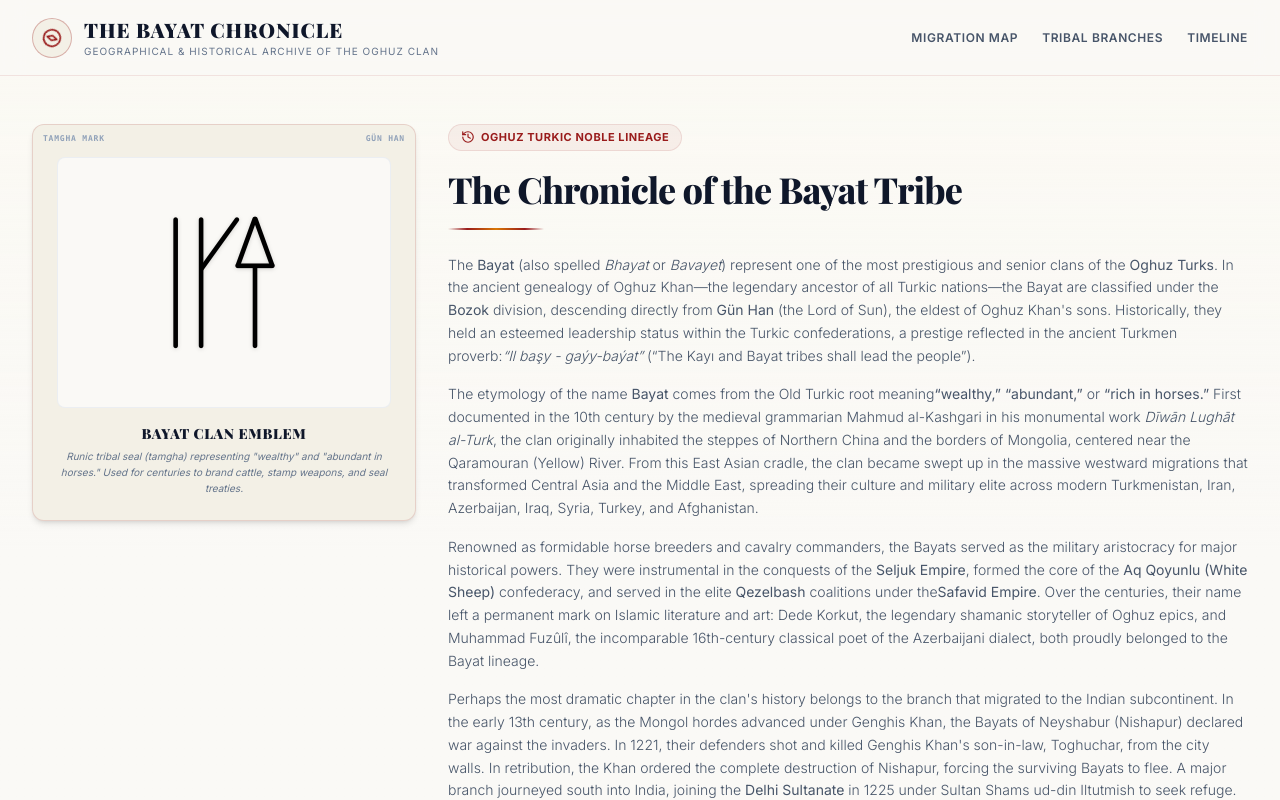
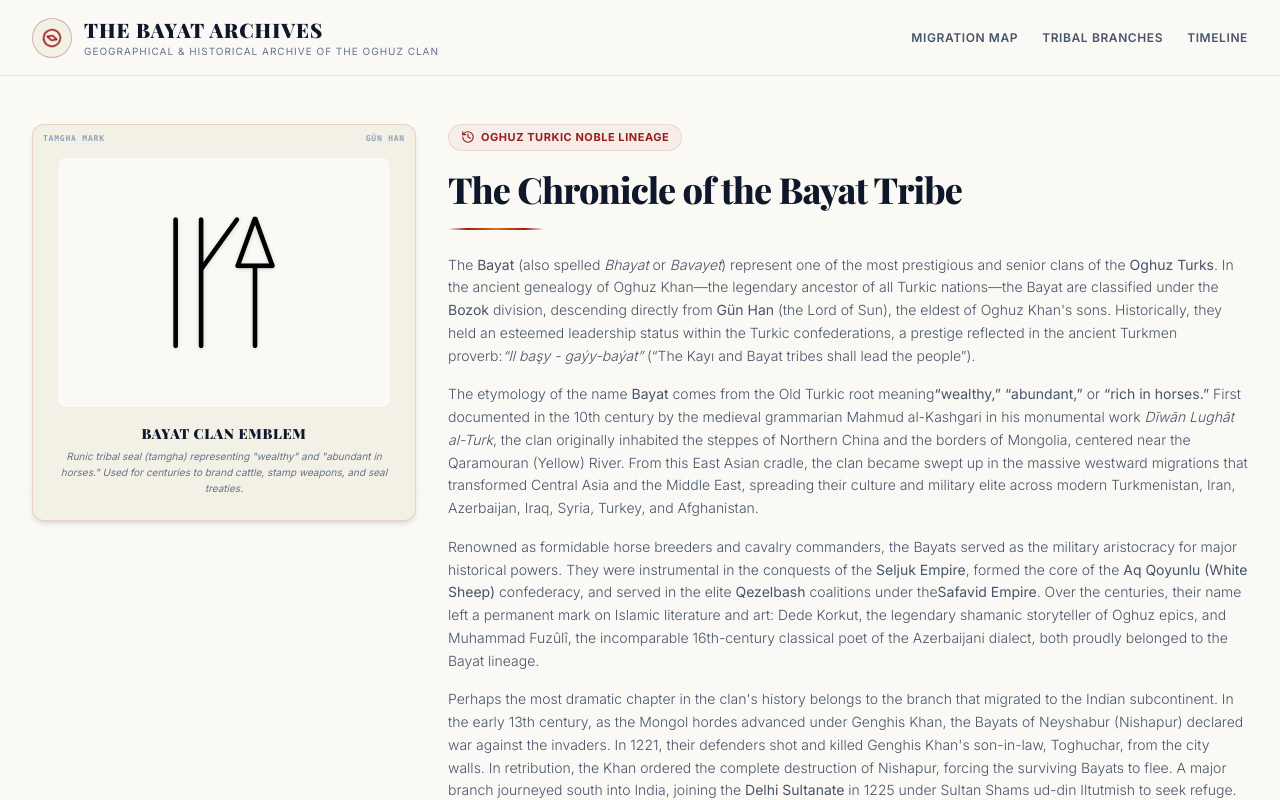
Before and after one commit to yolia21/bayat, a Next.js app: page / in a window 1280 px wide. Shown: the top 800 px of the page. Built offline with nearby package versions, Linux system fonts and the light colour scheme; a web font is replaced by a local one.

Commit message:
fix: rename to The Bayat Archives and add Yusuf Olia credit

```diff
--- a/src/app/layout.tsx
+++ b/src/app/layout.tsx
@@ -15,7 +15,7 @@ const inter = Inter({
 });
 
 export const metadata: Metadata = {
-  title: "The Bayat Chronicle | Historical Archive of the Bayat Tribe",
+  title: "The Bayat Archives | Historical Archive of the Bayat Tribe",
   description: "An interactive geographical and historical archive tracing the migrations, branches, and legacy of the Oghuz Turkic Bayat and Bhayat clans across continents.",
 };
 
--- a/src/app/page.tsx
+++ b/src/app/page.tsx
@@ -55,7 +55,7 @@ export default function Home() {
             </div>
             <div>
               <h1 className="text-xl font-serif font-black tracking-wider text-slate-900 uppercase">
-                The Bayat Chronicle
+                The Bayat Archives
               </h1>
               <p className="text-[10px] text-slate-500 font-sans tracking-widest uppercase">
                 Geographical & Historical Archive of the Oghuz Clan
@@ -584,7 +584,7 @@ export default function Home() {
               <Compass className="w-6 h-6 text-gold animate-[spin_60s_linear_infinite]" />
               <div>
                 <h4 className="text-base font-serif font-bold uppercase tracking-wider text-ivory">
-                  The Bayat Chronicle
+                  The Bayat Archives
                 </h4>
                 <p className="text-[9px] uppercase tracking-widest text-slate-500">
                   Tracing a millennium of Turkic migration & legacy
@@ -601,7 +601,7 @@ export default function Home() {
 
           <div className="flex flex-col sm:flex-row items-center justify-between gap-4 text-xs text-slate-500 font-sans">
             <p>
-              &copy; {new Date().getFullYear()} The Bayat Chronicle. Built as a dedicated historical research archive.
+              &copy; {new Date().getFullYear()} The Bayat Archives. Curated and built by Yusuf Olia.
             </p>
             <p className="italic">
               Sources: Mahmud al-Kashgari&apos;s Dīwān Lughāt al-Turk (1072), Safavid and Ottoman Imperial Archives.
```
Also changed, not shown: 1 other file (tests, documents, lock files or other folders).
